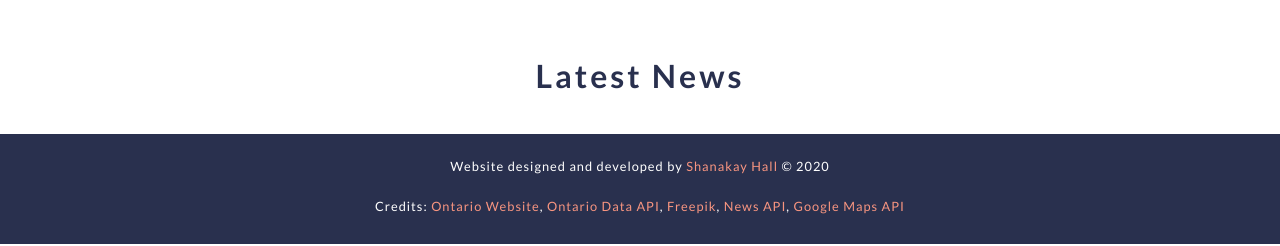
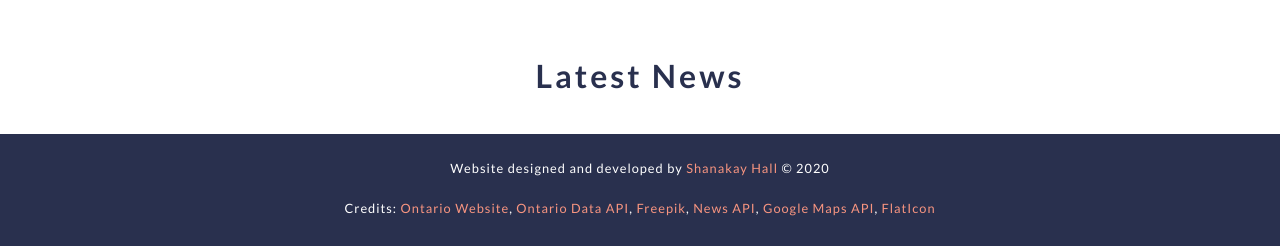
Before and after one commit to skayhall/Ontario-Corona-Tracker, a plain HTML site: page index.html in a window 1280 px wide. Shown: the part 1921-2167 px from the top of the page. Drawn offline with nearby package versions, Linux system fonts and the light colour scheme; some packages are replaced by stand-ins of ours; no server answers; a script that the page names is missing.

Commit message:
updated footer

```diff
--- a/index.html
+++ b/index.html
@@ -212,7 +212,7 @@
                   <p class="lastfootertext">Website designed and developed by <a href="https://www.shanakayhall.codes" target="new">Shanakay Hall</a> &copy; 2020
                   </p>
                   <p>
-                  Credits: <a href="https://www.ontario.ca/page/2019-novel-coronavirus" target="new">Ontario Website</a>, <a href="https://data.ontario.ca/dataset/status-of-covid-19-cases-in-ontario/resource/ed270bb8-340b-41f9-a7c6-e8ef587e6d11" target="new">Ontario Data API</a>, <a href="https://www.freepik.com/free-vector/illustration-with-coronavirus-concept_7224909.htm#page=2&query=coronavirus&position=25" target="new">Freepik</a>, <a href="https://newsapi.org" target="new">News API</a>, <a href="https://cloud.google.com/maps-platform/maps" target="new">Google Maps API</a></p>
+                  Credits: <a href="https://www.ontario.ca/page/2019-novel-coronavirus" target="new">Ontario Website</a>, <a href="https://data.ontario.ca/dataset/status-of-covid-19-cases-in-ontario/resource/ed270bb8-340b-41f9-a7c6-e8ef587e6d11" target="new">Ontario Data API</a>, <a href="https://www.freepik.com/free-vector/illustration-with-coronavirus-concept_7224909.htm#page=2&query=coronavirus&position=25" target="new">Freepik</a>, <a href="https://newsapi.org" target="new">News API</a>, <a href="https://cloud.google.com/maps-platform/maps" target="new">Google Maps API</a>, <a href="https://www.flaticon.com/free-icon/virus_2860608" target="new">FlatIcon</a></p>
                </div>
             </div>
 
```
Also changed, not shown: 1 other file.
